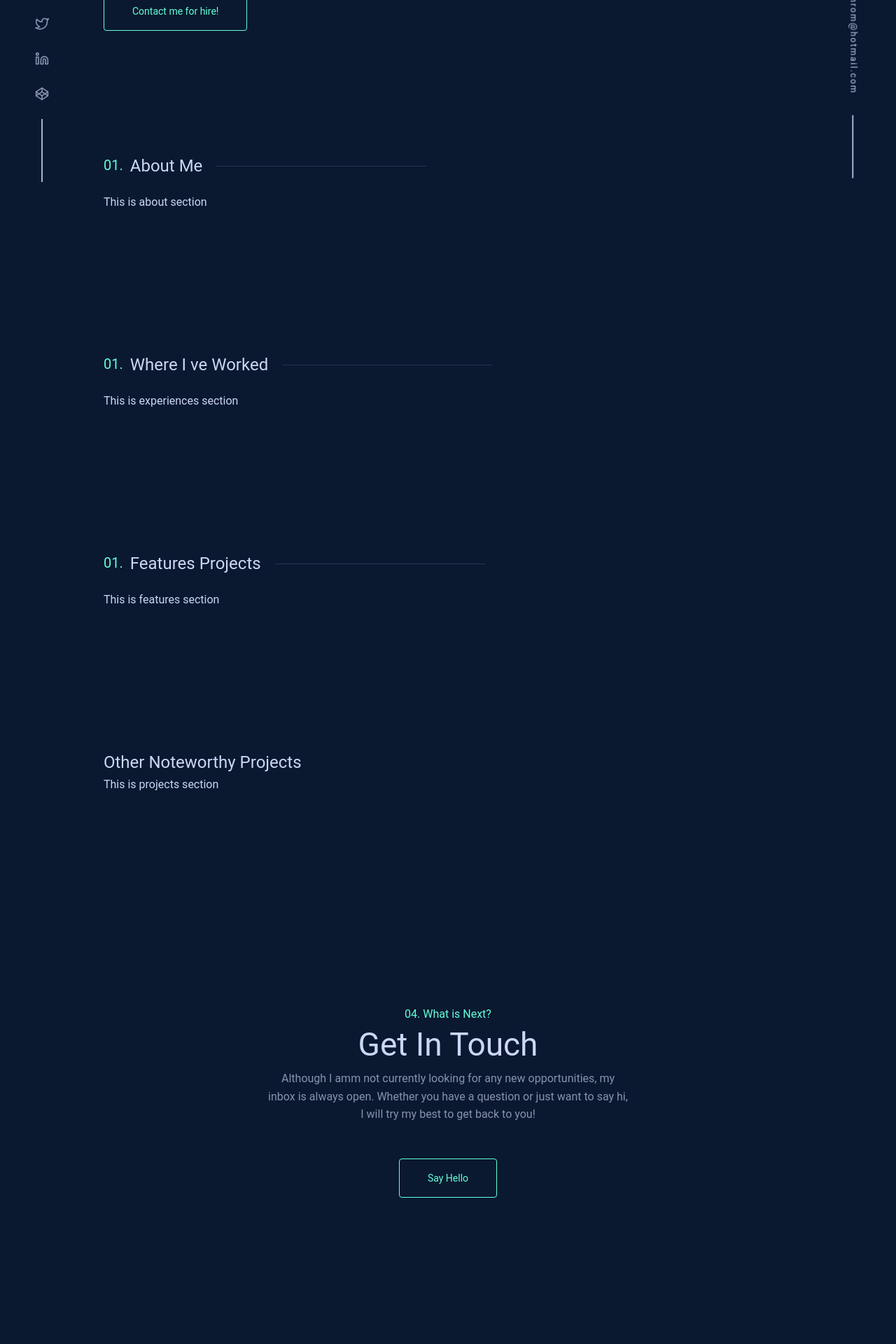
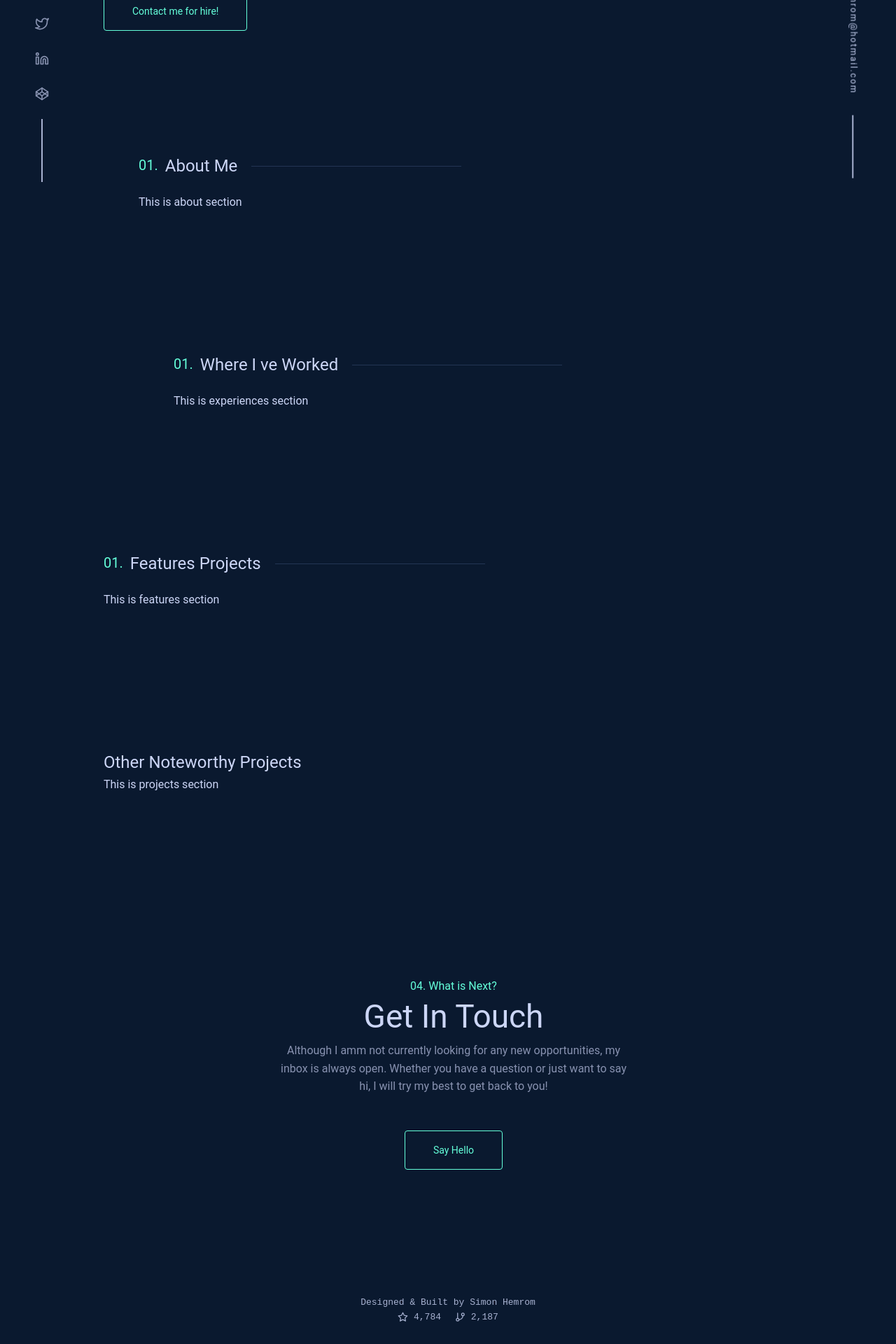
Before and after one commit to simons-devtools/simonhemrom, a Next.js app: page / in a window 1280 px wide. Shown: the part 540-2460 px from the top of the page at 70% size. Built offline with nearby package versions, Linux system fonts and the light colour scheme.

Commit message:
updated the compon styles

```diff
--- a/compons/aboutme.js
+++ b/compons/aboutme.js
@@ -3,7 +3,7 @@ import styled from "styled-components";
 const StyledHeader = styled.section`
   width: 1000px;
   margin: 0px auto;
-  padding: 100px 0px;
+  padding: 100px 50px;
 `;
 
 export default function Aboutme() {
--- a/compons/contactme.js
+++ b/compons/contactme.js
@@ -2,9 +2,9 @@ import { profile } from "../configs";
 import styled from "styled-components";
 
 const StyledContact = styled.section`
-  width: 515px;
-  margin: 100px auto;
-  padding: 100px 0px;
+  width: 1000px;
+  margin: 80px auto;
+  padding: 80px 250px;
   text-align: center;
   .contact-heading {
     .heading-one {
--- a/compons/experiences.js
+++ b/compons/experiences.js
@@ -3,7 +3,7 @@ import styled from "styled-components";
 const StyledExperiences = styled.section`
   width: 1000px;
   margin: 0px auto;
-  padding: 100px 0px;
+  padding: 100px 100px;
 `;
 
 export default function Experiences() {
```
